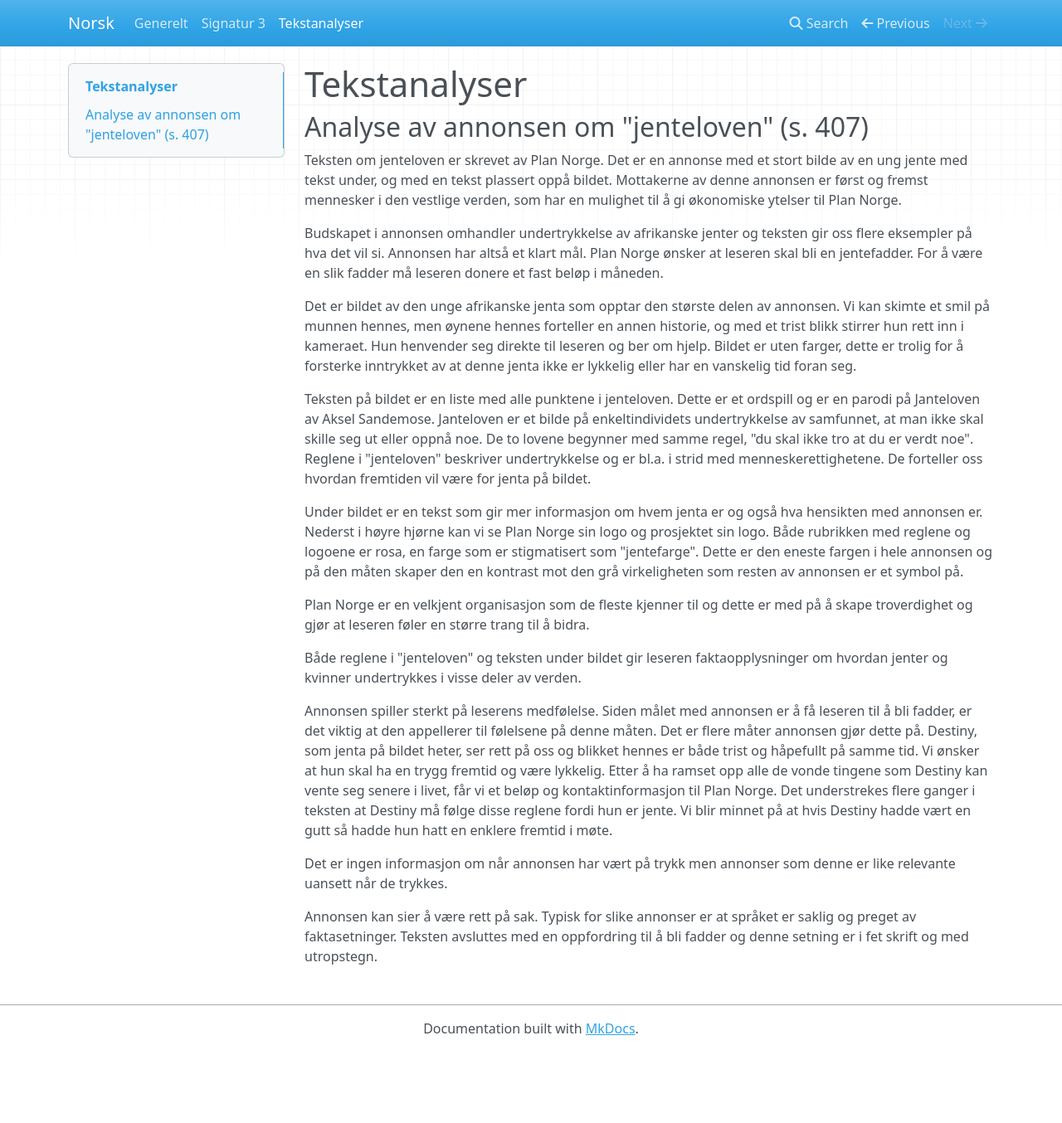
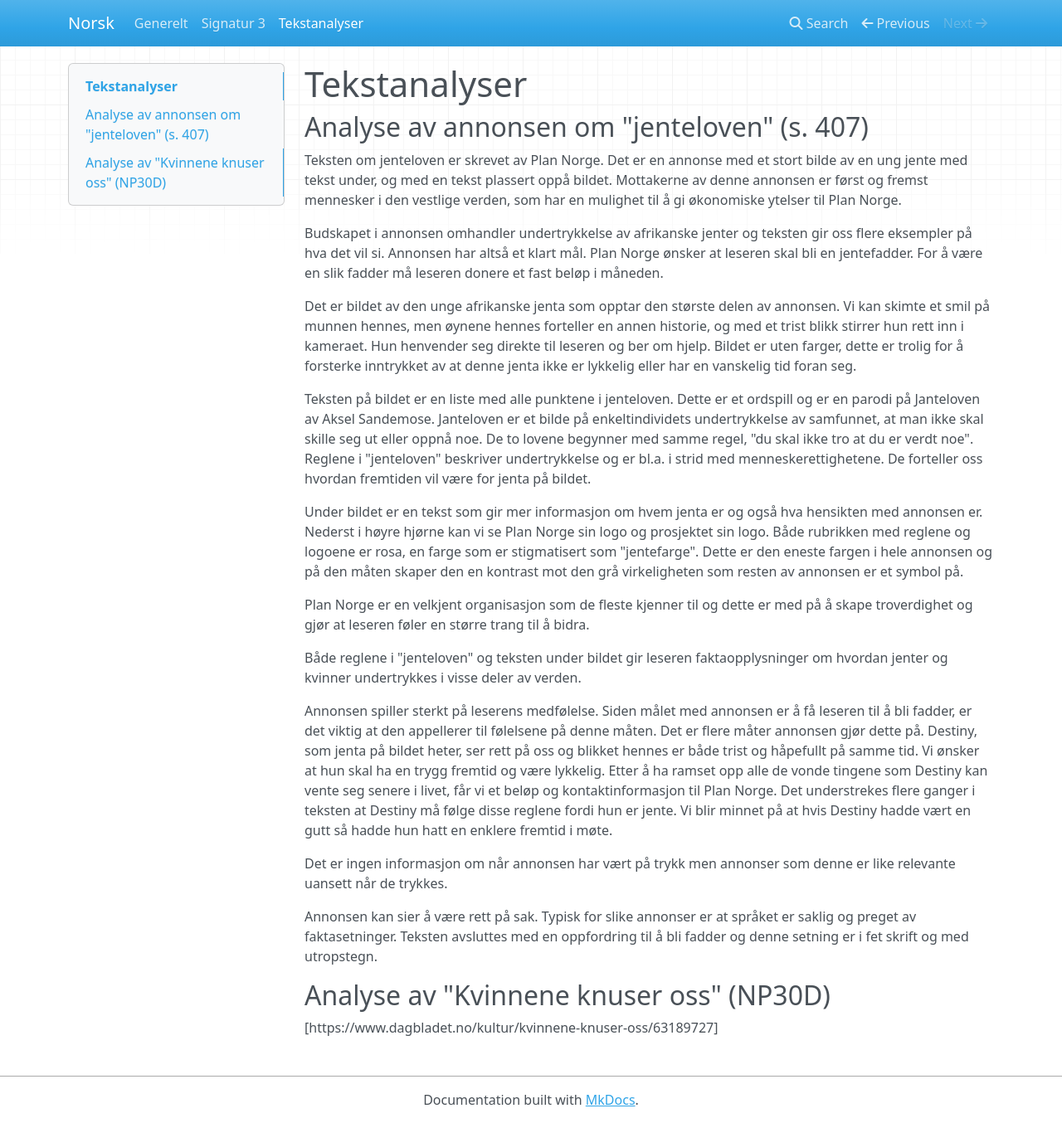
Before and after one commit to longegg/norsk, an MkDocs documentation site: the page built from docs/analyser.md, in a window 1280 px wide and 1354 px high. Shown: the whole window at 83% size. Built offline with MkDocs 1.6.1, drawn with Linux system fonts in a browser that asks for light colours; nearby versions of some CDN libraries.

Commit message:
Text edit.

```diff
--- a/docs/analyser.md
+++ b/docs/analyser.md
@@ -22,3 +22,7 @@
 Det er ingen informasjon om når annonsen har vært på trykk men annonser som denne er like relevante uansett når de trykkes.
 
 Annonsen kan sier å være rett på sak. Typisk for slike annonser er at språket er saklig og preget av faktasetninger. Teksten avsluttes med en oppfordring til å bli fadder og denne setning er i fet skrift og med utropstegn.
+
+## Analyse av "Kvinnene knuser oss" (NP30D)
+
+[https://www.dagbladet.no/kultur/kvinnene-knuser-oss/63189727]
```
